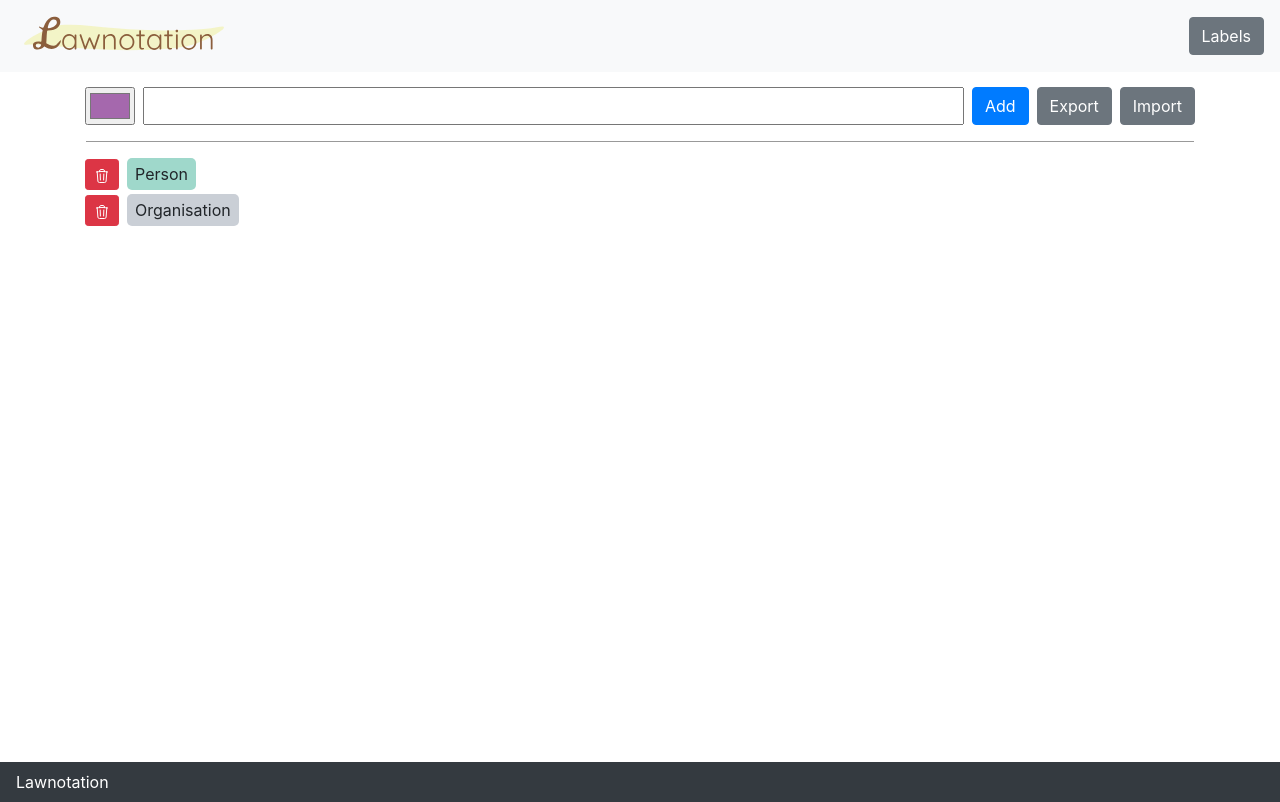
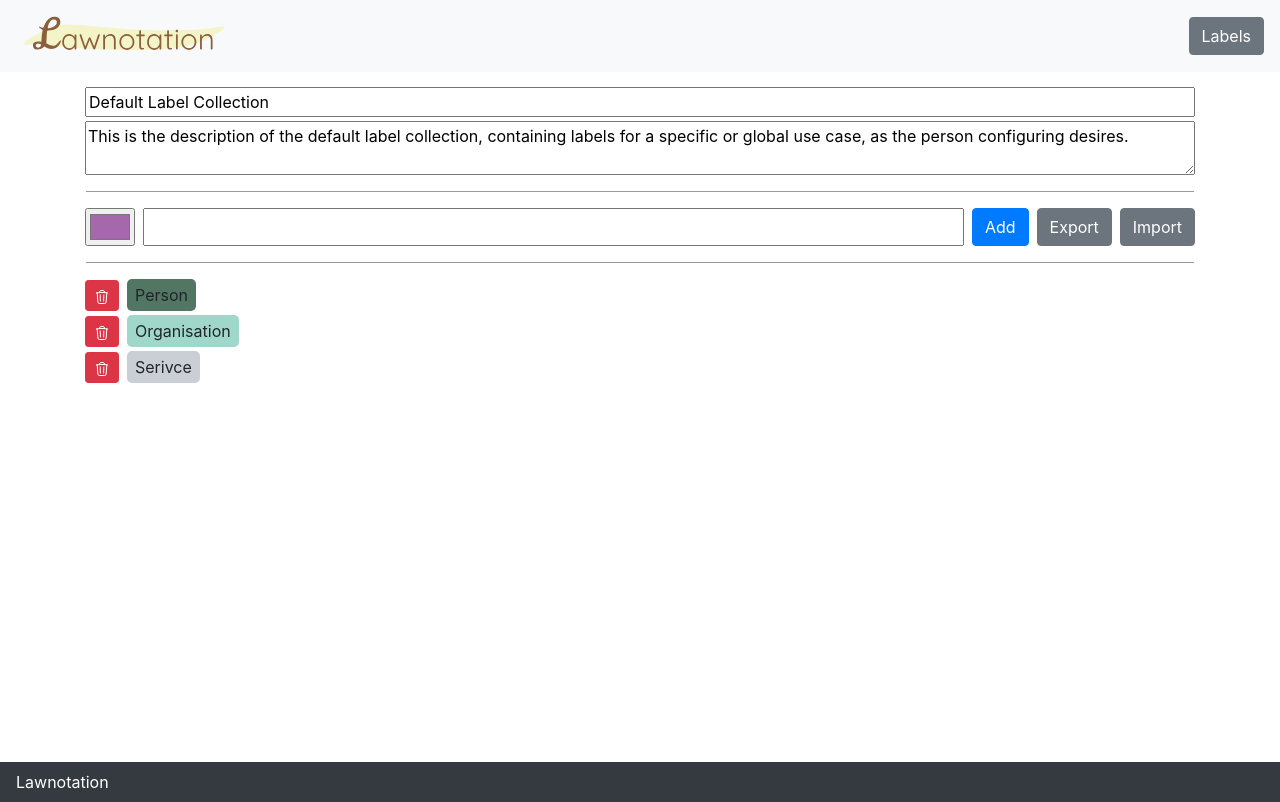
Before and after one commit to MaastrichtU-BISS/lawnotation-demo, a Nuxt app: page /labels in a window 1280 px wide. Built offline with nearby package versions, Linux system fonts and the light colour scheme.

Commit message:
changed labels to label_collection

```diff
--- a/components/Preprocessor.vue
+++ b/components/Preprocessor.vue
@@ -65,7 +65,7 @@
           if ((ev.target?.result ?? false) && typeof ev.target?.result === 'string') {
             try {
               const import_raw = ev.target?.result;
-              const import_labels = JSON.parse(import_raw)['labels']
+              const import_labels = JSON.parse(import_raw)['label_collection']['labels']
               this.import_labels(import_labels)
             } catch {
               // TODO: toast/show error
--- a/pages/labels/index.vue
+++ b/pages/labels/index.vue
@@ -2,18 +2,25 @@
   <main>
     <div class="container">
       <div class="row">
+        <div class="col" style="display: flex; flex-direction: column; gap: 0.25rem">
+          <input type="text" v-model="label_collection.name" />
+          <textarea
+            :value="label_collection.description"
+            @input="label_collection.description = $event.target.value"></textarea>
+        </div>
+        <div style="border-bottom: 1px solid #999; width: 100%; margin: 1rem"></div>
         <div class="col" style="display: flex;  gap: 0.5rem">
           <input v-model="new_label.color" type="color" style="height: 100%" />
           <input v-model="new_label.name" type="text" style="flex-grow: 1" @keydown.enter="add_label()" />
           <button @click="add_label()" class="btn btn-primary">Add</button>
-          <button @click="export_labels()" class="btn btn-secondary">Export</button>
-          <button @click="click_import_labels()" class="btn btn-secondary">Import</button>
+          <button @click="export_label_collection()" class="btn btn-secondary">Export</button>
+          <button @click="click_import_label_collection()" class="btn btn-secondary">Import</button>
           <input type="file" style="display: none;" @change="import_labels_file_changed" id="import_file_holder" />
         </div>
         <div style="border-bottom: 1px solid #999; width: 100%; margin: 1rem"></div>
         <div class="col">
-          <div class="label-holder" v-for="(label, i) of labels" :key="label.name">
-            <button class="btn btn-danger btn-sm" @click="labels.splice(i, 1)">
+          <div class="label-holder" v-for="(label, i) of label_collection.labels" :key="label.name">
+            <button class="btn btn-danger btn-sm" @click="label_collection.labels.splice(i, 1)">
               <svg style="width: 1rem" xmlns="http://www.w3.org/2000/svg" fill="none" viewBox="0 0 24 24" stroke-width="1.5" stroke="currentColor">
                 <path stroke-linecap="round" stroke-linejoin="round" d="M14.74 9l-.346 9m-4.788 0L9.26 9m9.968-3.21c.342.052.682.107 1.022.166m-1.022-.165L18.16 19.673a2.25 2.25 0 01-2.244 2.077H8.084a2.25 2.25 0 01-2.244-2.077L4.772 5.79m14.456 0a48.108 48.108 0 00-3.478-.397m-12 .562c.34-.059.68-.114 1.022-.165m0 0a48.11 48.11 0 013.478-.397m7.5 0v-.916c0-1.18-.91-2.164-2.09-2.201a51.964 51.964 0 00-3.32 0c-1.18.037-2.09 1.022-2.09 2.201v.916m7.5 0a48.667 48.667 0 00-7.5 0" />
               </svg>
@@ -46,26 +53,28 @@ export default {
     return {
       new_label: get_label_default(),
 
+      label_collection: {
+        name: 'Default Label Collection',
+        description: 'This is the description of the default label collection, containing labels for a specific or global use case, as the person configuring desires.',
         labels: [
           {
             name: 'Person',
-          color: '#9FD8CB',
-          meta: {
-            editing: false,
-          }
+            color: '#517664',
           },
           {
             name: 'Organisation',
+            color: '#9FD8CB',
+          },
+          {
+            name: 'Serivce',
             color: '#CACFD6',
-          meta: {
-            editing: false,
-          }
           },
         ]
       }
+    }
   },
   methods: {
-    click_import_labels() {
+    click_import_label_collection() {
       const el = document.getElementById("import_file_holder")
       if (el)
         el.click();
@@ -77,11 +86,11 @@ export default {
         if ((ev.target?.result ?? false) && typeof ev.target?.result === 'string') {
           try {
             const import_raw = ev.target?.result;
-            const import_labels = JSON.parse(import_raw)['labels']
-            this.import_labels(import_labels)
+            const import_label_collection = JSON.parse(import_raw)['label_collection']
+            this.import_label_collection(import_label_collection)
           } catch {
             // TODO: toast/show error
-            alert("No labels found in file")
+            alert("No label collection found in file")
           }
         }
       };
@@ -90,8 +99,26 @@ export default {
           reader.readAsText(event_target.files[0]);
       }
     },
-    import_labels(labels) {
-      this.labels = labels;
+    import_label_collection(label_collection) {
+      this.label_collection = label_collection;
+      // this.$set(this.label_collection, label_collection)
+      console.log("imported:", label_collection)
+    },
+    export_label_collection() {
+      // const labels_export = {"labels": this.label_collection.labels.map(x => {
+      //   return {
+      //     color: x.color,
+      //     name: x.name
+      //   }
+      // })}
+      const labels_export = {"label_collection": this.label_collection};
+      const labels_json = JSON.stringify(labels_export)
+
+      const anchor_href = "data:text/json;charset=utf-8," + encodeURIComponent(labels_json);
+      const anchor_el = document.createElement('a');
+      anchor_el.setAttribute("href", anchor_href);
+      anchor_el.setAttribute("download", "labels.json");
+      anchor_el.click();
     },
 
 
@@ -100,14 +127,14 @@ export default {
         throw new Error("Invalid label color");
       if (!/^[a-zA-Z]+$/.test(this.new_label.name))
         throw new Error("Invalid label name");
-      if (this.labels.some(x => x.name.toLocaleLowerCase() === this.new_label.name.toLocaleLowerCase()))
+      if (this.label_collection.labels.some(x => x.name.toLocaleLowerCase() === this.new_label.name.toLocaleLowerCase()))
         throw new Error("A label with this color already exists");
     },
     add_label() {
       try {
         this.validate_new_label()
 
-        this.labels.push({
+        this.label_collection.labels.push({
           name: this.new_label.name,
           color: this.new_label.color
         });
@@ -121,21 +148,6 @@ export default {
       }
     },
 
-    export_labels() {
-      const labels_export = {"labels": this.labels.map(x => {
-        return {
-          color: x.color,
-          name: x.name
-        }
-      })}
-      const labels_json = JSON.stringify(labels_export)
-
-      const anchor_href = "data:text/json;charset=utf-8," + encodeURIComponent(labels_json);
-      const anchor_el = document.createElement('a');
-      anchor_el.setAttribute("href", anchor_href);
-      anchor_el.setAttribute("download", "labels.json");
-      anchor_el.click();
-    },
   }
 }
 </script>
```
Lines whose indentation alone changed are shown as unchanged.
